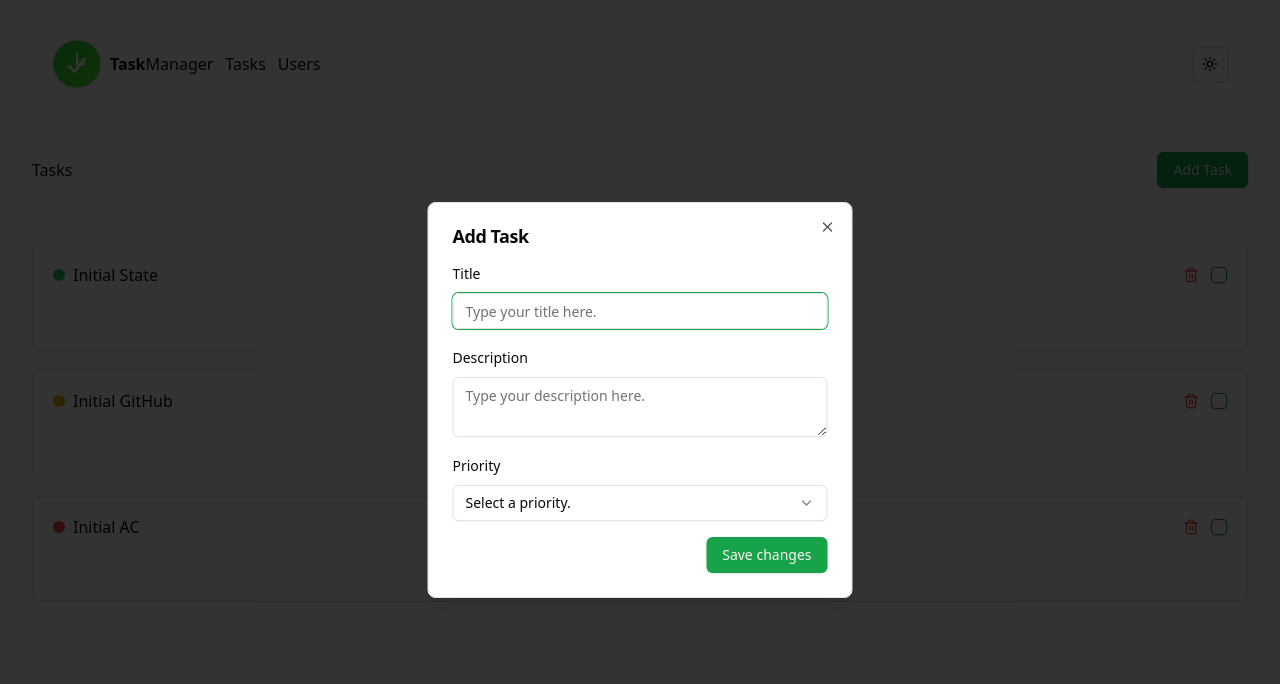
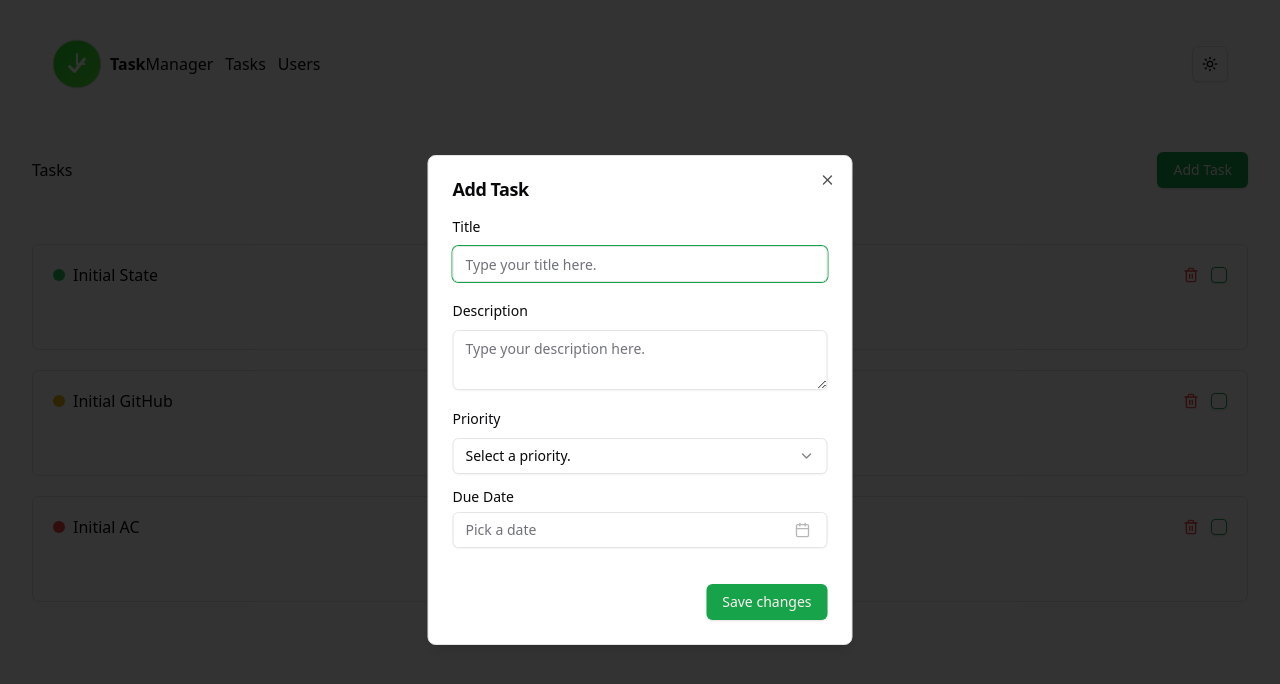
Before and after one commit to sheabali/redux-store, a React (Vite) app: page / in a window 1280 px wide. Both pictures are taken after a click on the button "Add Task". Shown: the top 684 px of the page. Built offline with nearby package versions, Linux system fonts and the light colour scheme.

Commit message:
add tasks form created successfuly

```diff
--- a/package.json
+++ b/package.json
@@ -15,6 +15,7 @@
     "@radix-ui/react-dialog": "^1.1.4",
     "@radix-ui/react-dropdown-menu": "^2.1.4",
     "@radix-ui/react-label": "^2.1.1",
+    "@radix-ui/react-popover": "^1.1.4",
     "@radix-ui/react-select": "^2.1.4",
     "@radix-ui/react-slot": "^1.1.1",
     "@reduxjs/toolkit": "^2.5.0",
--- a/src/components/module/tasks/AddTaskModal.tsx
+++ b/src/components/module/tasks/AddTaskModal.tsx
@@ -27,6 +27,15 @@
 import { Textarea } from '@/components/ui/textarea';
 
 import { useForm } from 'react-hook-form';
+import {
+  Popover,
+  PopoverContent,
+  PopoverTrigger,
+} from '@/components/ui/popover';
+import { cn } from '@/lib/utils';
+import { CalendarIcon } from 'lucide-react';
+import { Calendar } from '@/components/ui/calendar';
+import { format } from 'date-fns';
 
 export function AddTaskModal() {
   const form = useForm();
@@ -106,8 +115,51 @@
               )}
             />
 
+            <FormField
+              control={form.control}
+              name="dueDate"
+              render={({ field }) => (
+                <FormItem className="flex flex-col">
+                  <FormLabel>Due Date</FormLabel>
+                  <Popover>
+                    <PopoverTrigger asChild>
+                      <FormControl>
+                        <Button
+                          variant={'outline'}
+                          className={cn(
+                            'pl-3 text-left font-normal',
+                            !field.value && 'text-muted-foreground'
+                          )}
+                        >
+                          {field.value ? (
+                            format(field.value, 'PPP')
+                          ) : (
+                            <span>Pick a date</span>
+                          )}
+                          <CalendarIcon className="ml-auto h-4 w-4 opacity-50" />
+                        </Button>
+                      </FormControl>
+                    </PopoverTrigger>
+                    <PopoverContent className="w-auto p-0" align="start">
+                      <Calendar
+                        mode="single"
+                        selected={field.value}
+                        onSelect={field.onChange}
+                        // disabled={(date) =>
+                        //   date > new Date() || date < new Date('1900-01-01')
+                        // }
+                        initialFocus
+                      />
+                    </PopoverContent>
+                  </Popover>
+                </FormItem>
+              )}
+            />
+
             <DialogFooter>
-              <Button type="submit">Save changes</Button>
+              <Button className="mt-5" type="submit">
+                Save changes
+              </Button>
             </DialogFooter>
           </form>
         </Form>
--- /dev/null
+++ b/src/components/ui/popover.tsx
@@ -0,0 +1,31 @@
+import * as React from "react"
+import * as PopoverPrimitive from "@radix-ui/react-popover"
+
+import { cn } from "@/lib/utils"
+
+const Popover = PopoverPrimitive.Root
+
+const PopoverTrigger = PopoverPrimitive.Trigger
+
+const PopoverAnchor = PopoverPrimitive.Anchor
+
+const PopoverContent = React.forwardRef<
+  React.ElementRef<typeof PopoverPrimitive.Content>,
+  React.ComponentPropsWithoutRef<typeof PopoverPrimitive.Content>
+>(({ className, align = "center", sideOffset = 4, ...props }, ref) => (
+  <PopoverPrimitive.Portal>
+    <PopoverPrimitive.Content
+      ref={ref}
+      align={align}
+      sideOffset={sideOffset}
+      className={cn(
+        "z-50 w-72 rounded-md border bg-popover p-4 text-popover-foreground shadow-md outline-none data-[state=open]:animate-in data-[state=closed]:animate-out data-[state=closed]:fade-out-0 data-[state=open]:fade-in-0 data-[state=closed]:zoom-out-95 data-[state=open]:zoom-in-95 data-[side=bottom]:slide-in-from-top-2 data-[side=left]:slide-in-from-right-2 data-[side=right]:slide-in-from-left-2 data-[side=top]:slide-in-from-bottom-2",
+        className
+      )}
+      {...props}
+    />
+  </PopoverPrimitive.Portal>
+))
+PopoverContent.displayName = PopoverPrimitive.Content.displayName
+
+export { Popover, PopoverTrigger, PopoverContent, PopoverAnchor }
```
Also changed, not shown: 1 other file (tests, documents, lock files or other folders).
